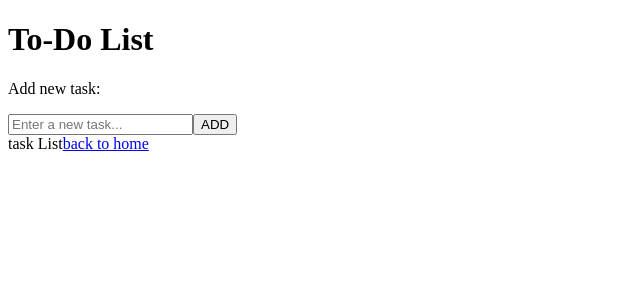
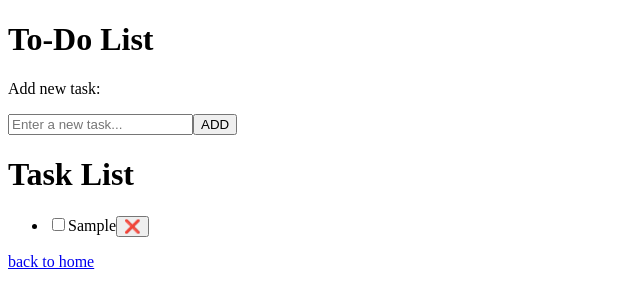
Before and after one commit to HseinKt/Todo-list, a React (Vite) app: page /todo in a window 1280 px wide. Both pictures are taken after typing "Sample" into the empty fields and a click on the button "ADD". Shown: the top 308 px of the page, without its empty margins (0-640 px from the left). Built offline with nearby package versions, Linux system fonts and the light colour scheme.

Commit message:
Added TaskList component

```diff
--- a/src/components/TaskList.jsx
+++ b/src/components/TaskList.jsx
@@ -1,7 +1,22 @@
-const TaskList = () => {
+const TaskList = (props) => {
     return (
         <>
-        task List
+            <h1>Task List</h1>
+            <ul>
+                {props.tasks.map((task,index)=> (
+                    <li key={index}>
+                        <input
+                            type="checkbox"
+                            checked={task.completed}
+                            onChange={ (e) => {e.stopPropagation; props.toggleTask(index)}}
+                        />
+                        {task.text}
+                        <button onClick={(e) => {e.stopPropagation() ;props.deleteTask(index)}}>
+                            ❌
+                        </button>
+                    </li>
+                ))}
+            </ul>
         </>
      );
 }
--- a/src/pages/Todo.jsx
+++ b/src/pages/Todo.jsx
@@ -7,7 +7,7 @@ const Todo = () => {
     const [tasks, setTasks] = useState([]);
 
     const addTask = (task) => {
-        setTasks([...tasks, task]);
+        setTasks([...tasks, {text: task, completed: false}]);
     }
 
     const deleteTask = (index) => {
@@ -16,14 +16,20 @@ const Todo = () => {
         setTasks(newTasks);
     }
 
+    const toggleTask = (index) => {
+        const newTasks= [...tasks];
+        newTasks[index].completed =!newTasks[index].completed;
+        setTasks(newTasks);
+    }
+
     return (
         <div className="to-do-list">
             <h1>To-Do List </h1>
             {/* <p>here will be able to add and remove the lists</p> */}
             <TaskInput addTask={addTask}/>
-            <TaskList tasks={tasks} deleteTask={deleteTask}/>
+            <TaskList tasks={tasks} toggleTask={toggleTask} deleteTask={deleteTask}/>
 
-            {console.log(tasks)}
+            {/* {console.log(tasks.text)} */}
             <Link to="/" >
                 back to home
             </Link>
```
